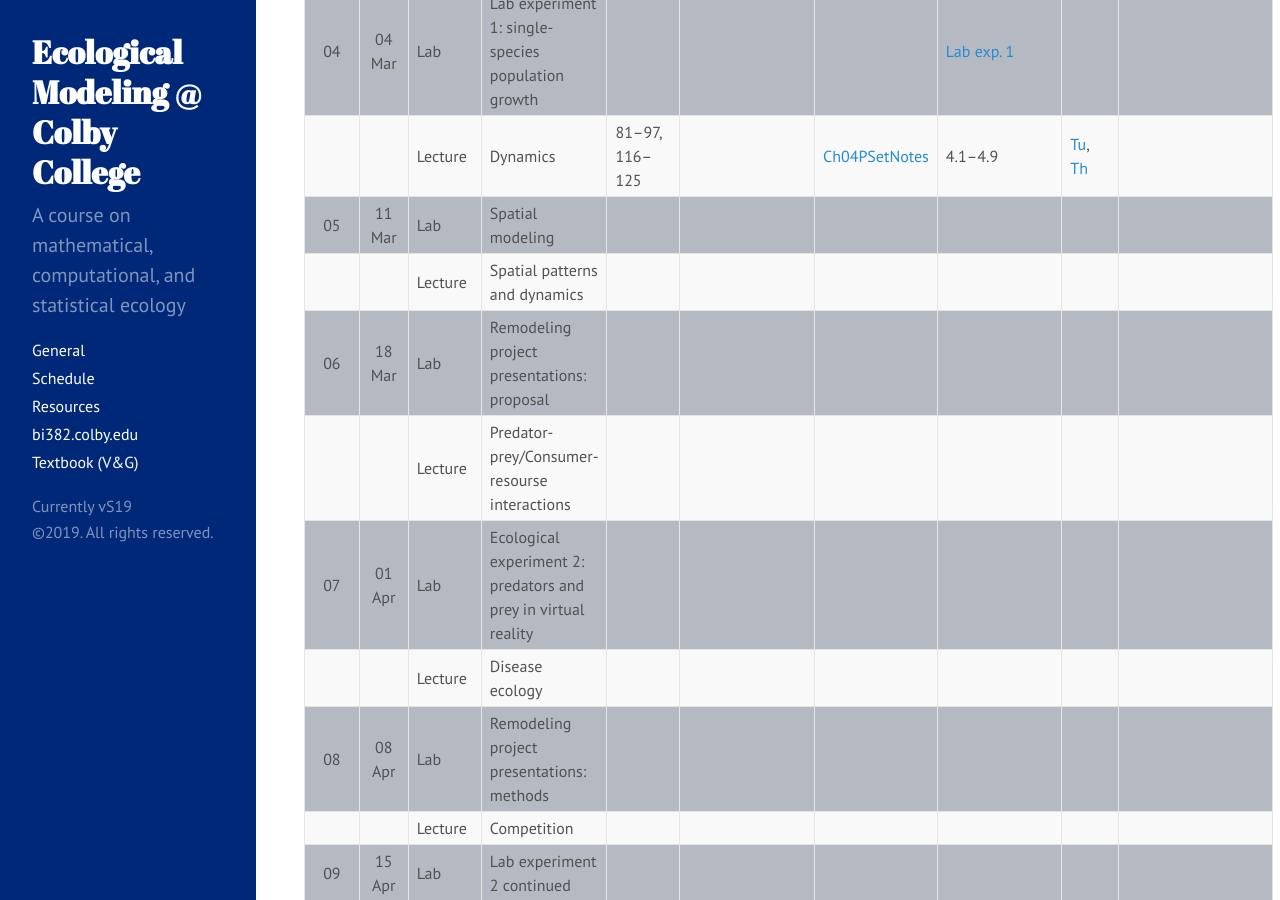
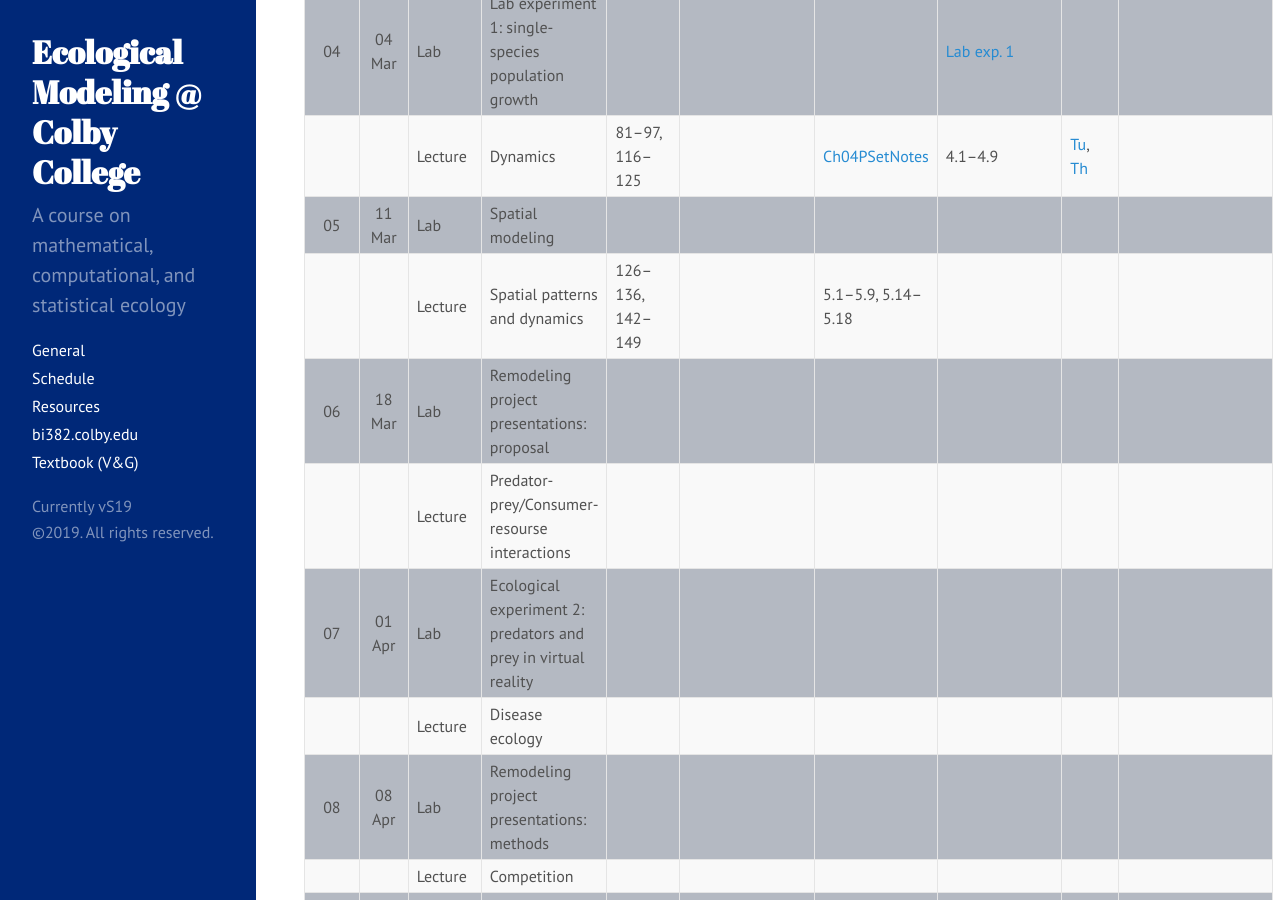
Before and after one commit to davan690/ColbyEcology.github.io, a Jekyll site: the page built from Schedule.md, in a window 1280 px wide and 900 px high, scrolled down 792 px. Built offline with Jekyll 4.4.1, drawn with Linux system fonts in a browser that asks for light colours.

Commit message:
readings for week 4

```diff
--- a/Schedule.md
+++ b/Schedule.md
@@ -39,7 +39,7 @@ Week |  Date  | Meeting |     Topic
 04   | 04 Mar |   Lab   | Lab experiment 1: single-species population growth             |                   |             |               | [Lab exp. 1](../Assignments/LabExperiments/LabExperiment_1.html) |             |       |
      |        | Lecture | Dynamics                                                       | 81–97, 116–125    |             | [Ch04PSetNotes](../Assignments/LectureProblemSets/Ch04_ProblemNotes.html) | 4.1–4.9 | [Tu](https://drive.google.com/file/d/1Tm6NOBXDXVHAH0_U0n5vBKoI20RVs6qj/view?usp=sharing), [Th]() |       |
 05   | 11 Mar |   Lab   | Spatial modeling                                               |                   |             |               |             |             |       |
-     |        | Lecture | Spatial patterns and dynamics                                  |                   |             |               |             |             |       |
+     |        | Lecture | Spatial patterns and dynamics                                  | 126–136, 142–149  |             | 5.1–5.9, 5.14–5.18 |             |             |       |
 06   | 18 Mar |   Lab   | Remodeling project presentations: proposal                     |                   |             |               |             |             |       |
      |        | Lecture | Predator-prey/Consumer-resourse interactions                   |                   |             |               |             |             |       |
 07   | 01 Apr |   Lab   | Ecological experiment 2: predators and prey in virtual reality |                   |             |               |             |             |       |
```
